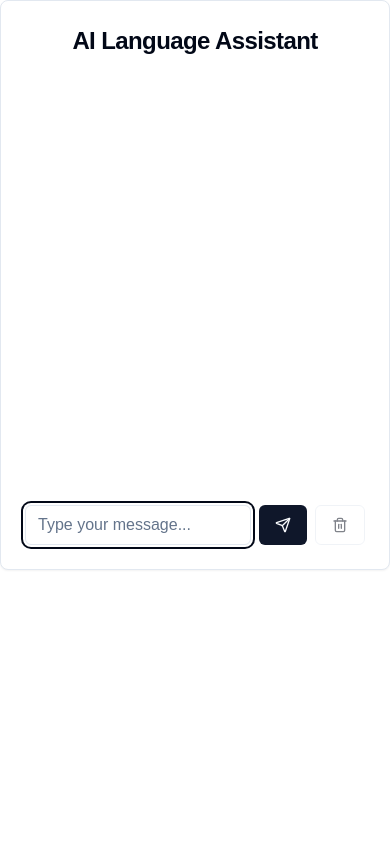
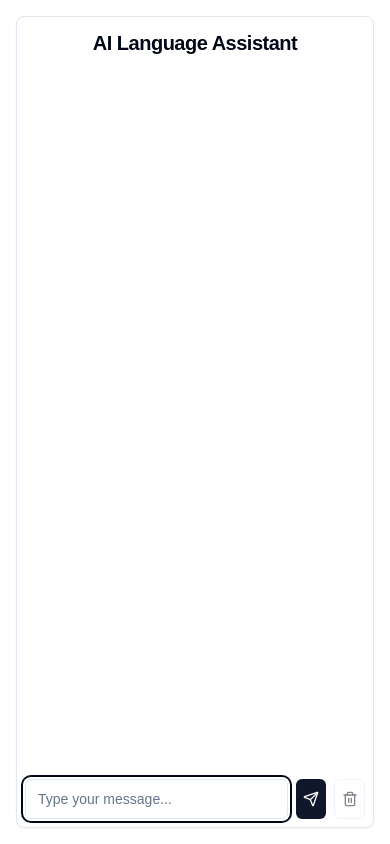
Before and after one commit to hariharan138/Grammer-checker, a Next.js app: page / in a window 390 px wide. Built offline with nearby package versions, Linux system fonts and the light colour scheme.

Commit message:
Added Responsive

```diff
--- a/src/app/page.tsx
+++ b/src/app/page.tsx
@@ -1,147 +1,9 @@
-"use client"
+import ResponsiveAiAssistant from "@/components/responsive-ai-assistant"
 
-import type React from "react"
-import { useState, useRef, useEffect } from "react"
-import axios from "axios"
-import { Send, Loader2, Trash2 } from "lucide-react"
-import { Input } from "@/components/ui/input"
-import { Button } from "@/components/ui/button"
-import { Card, CardHeader, CardTitle, CardContent, CardFooter } from "@/components/ui/card"
-import { Alert, AlertDescription } from "@/components/ui/alert"
-import { ScrollArea } from "@/components/ui/scroll-area"
-import { motion, AnimatePresence } from "framer-motion"
-
-interface Message {
-  id: number
-  text: string
-  isUser: boolean
-}
-
-const EnhancedAiAssistant = () => {
-  const [input, setInput] = useState("")
-  const [messages, setMessages] = useState<Message[]>([])
-  const [loading, setLoading] = useState(false)
-  const [error, setError] = useState("")
-  const inputRef = useRef<HTMLInputElement>(null)
-  const scrollAreaRef = useRef<HTMLDivElement>(null)
-
-  useEffect(() => {
-    inputRef.current?.focus()
-  }, [])
-
-  useEffect(() => {
-    scrollAreaRef.current?.scrollTo(0, scrollAreaRef.current.scrollHeight)
-  }, [scrollAreaRef]) // Updated dependency
-
-  const handleInputChange = (e: React.ChangeEvent<HTMLInputElement>) => {
-    setInput(e.target.value)
-    setError("")
-  }
-
-  const handleSubmit = async (e: React.FormEvent) => {
-    e.preventDefault()
-    if (!input.trim()) {
-      setError("Please enter a prompt")
-      return
-    }
-    setLoading(true)
-    setError("")
-
-    const userMessage: Message = { id: Date.now(), text: input, isUser: true }
-    setMessages((prev) => [...prev, userMessage])
-    setInput("")
-
-    try {
-      const apiKey = "AIzaSyAo0XS96F_F0DHgQoCtWKpY2dwbW-YQQJg"
-      const response = await axios.post(
-        `https://generativelanguage.googleapis.com/v1beta/models/gemini-pro:generateContent?key=${apiKey}`,
-        {
-          contents: [{ parts: [{ text: `"${input}" - give proper english sentence` }] }],
-        },
-      )
-      const aiResponse = response.data.candidates[0].content.parts[0].text
-      const aiMessage: Message = { id: Date.now(), text: aiResponse, isUser: false }
-      setMessages((prev) => [...prev, aiMessage])
-    } catch (error) {
-      console.error("Error fetching data:", error)
-      setError("An error occurred while fetching the response. Please try again.")
-    } finally {
-      setLoading(false)
-    }
-  }
-
-  const clearConversation = () => {
-    setMessages([])
-    setError("")
-  }
-
+export default function Home() {
   return (
-    <Card className="w-full max-w-2xl mx-auto">
-      <CardHeader>
-        <CardTitle className="text-2xl font-bold text-center">AI Language Assistant</CardTitle>
-      </CardHeader>
-      <CardContent>
-        <ScrollArea className="h-[400px] pr-4" ref={scrollAreaRef}>
-          <AnimatePresence>
-            {messages.map((message) => (
-              <motion.div
-                key={message.id}
-                initial={{ opacity: 0, y: 20 }}
-                animate={{ opacity: 1, y: 0 }}
-                exit={{ opacity: 0, y: -20 }}
-                transition={{ duration: 0.3 }}
-                className={`mb-4 ${message.isUser ? "text-right" : "text-left"}`}
-              >
-                <div
-                  className={`inline-block p-3 rounded-lg ${
-                    message.isUser ? "bg-primary text-primary-foreground" : "bg-muted"
-                  }`}
-                >
-                  {message.text}
-                </div>
-              </motion.div>
-            ))}
-          </AnimatePresence>
-          {loading && (
-            <motion.div initial={{ opacity: 0 }} animate={{ opacity: 1 }} className="flex justify-center items-center">
-              <Loader2 className="h-6 w-6 animate-spin" />
-            </motion.div>
-          )}
-        </ScrollArea>
-        {error && (
-          <Alert variant="destructive" className="mt-4">
-            <AlertDescription>{error}</AlertDescription>
-          </Alert>
-        )}
-      </CardContent>
-      <CardFooter>
-        <form onSubmit={handleSubmit} className="flex space-x-2 w-full">
-          <Input
-            type="text"
-            ref={inputRef}
-            value={input}
-            onChange={handleInputChange}
-            placeholder="Type your message..."
-            className="flex-grow"
-            disabled={loading}
-          />
-          <Button type="submit" disabled={loading}>
-            <Send className="h-4 w-4" />
-            <span className="sr-only">Send</span>
-          </Button>
-          <Button
-            type="button"
-            variant="outline"
-            onClick={clearConversation}
-            disabled={loading || messages.length === 0}
-          >
-            <Trash2 className="h-4 w-4" />
-            <span className="sr-only">Clear conversation</span>
-          </Button>
-        </form>
-      </CardFooter>
-    </Card>
+    <main className="p-4">
+      <ResponsiveAiAssistant />
+    </main>
   )
 }
-
-export default EnhancedAiAssistant
--- /dev/null
+++ b/src/components/responsive-ai-assistant.tsx
@@ -0,0 +1,155 @@
+"use client"
+
+import type React from "react"
+import { useState, useRef, useEffect } from "react"
+import axios from "axios"
+import { Send, Loader2, Trash2 } from "lucide-react"
+import { Input } from "@/components/ui/input"
+import { Button } from "@/components/ui/button"
+import { Card, CardHeader, CardTitle, CardContent, CardFooter } from "@/components/ui/card"
+import { Alert, AlertDescription } from "@/components/ui/alert"
+import { ScrollArea } from "@/components/ui/scroll-area"
+import { motion, AnimatePresence } from "framer-motion"
+
+interface Message {
+  id: number
+  text: string
+  isUser: boolean
+}
+
+const ResponsiveAiAssistant = () => {
+  const [input, setInput] = useState("")
+  const [messages, setMessages] = useState<Message[]>([])
+  const [loading, setLoading] = useState(false)
+  const [error, setError] = useState("")
+  const inputRef = useRef<HTMLInputElement>(null)
+  const scrollAreaRef = useRef<HTMLDivElement>(null)
+
+  useEffect(() => {
+    inputRef.current?.focus()
+  }, [])
+
+  useEffect(() => {
+    if (scrollAreaRef.current) {
+      scrollAreaRef.current.scrollTop = scrollAreaRef.current.scrollHeight
+    }
+  }, [scrollAreaRef]) //Corrected dependency
+
+  const handleInputChange = (e: React.ChangeEvent<HTMLInputElement>) => {
+    setInput(e.target.value)
+    setError("")
+  }
+
+  const handleSubmit = async (e: React.FormEvent) => {
+    e.preventDefault()
+    if (!input.trim()) {
+      setError("Please enter a prompt")
+      return
+    }
+    setLoading(true)
+    setError("")
+
+    const userMessage: Message = { id: Date.now(), text: input, isUser: true }
+    setMessages((prev) => [...prev, userMessage])
+    setInput("")
+
+    try {
+      const apiKey = "AIzaSyAo0XS96F_F0DHgQoCtWKpY2dwbW-YQQJg"
+      const response = await axios.post(
+        `https://generativelanguage.googleapis.com/v1beta/models/gemini-pro:generateContent?key=${apiKey}`,
+        {
+          contents: [{ parts: [{ text: `"${input}" - give proper english sentence` }] }],
+        },
+      )
+      const aiResponse = response.data.candidates[0].content.parts[0].text
+      const aiMessage: Message = { id: Date.now(), text: aiResponse, isUser: false }
+      setMessages((prev) => [...prev, aiMessage])
+    } catch (error) {
+      console.error("Error fetching data:", error)
+      setError("An error occurred while fetching the response. Please try again.")
+    } finally {
+      setLoading(false)
+    }
+  }
+
+  const clearConversation = () => {
+    setMessages([])
+    setError("")
+  }
+
+  return (
+    <Card className="w-full max-w-2xl mx-auto h-[calc(100vh-2rem)] flex flex-col">
+      <CardHeader className="py-3 sm:py-6">
+        <CardTitle className="text-xl sm:text-2xl font-bold text-center">AI Language Assistant</CardTitle>
+      </CardHeader>
+      <CardContent className="flex-grow overflow-hidden p-2 sm:p-6">
+        <ScrollArea className="h-full pr-4" ref={scrollAreaRef}>
+          <AnimatePresence>
+            {messages.map((message) => (
+              <motion.div
+                key={message.id}
+                initial={{ opacity: 0, y: 20 }}
+                animate={{ opacity: 1, y: 0 }}
+                exit={{ opacity: 0, y: -20 }}
+                transition={{ duration: 0.3 }}
+                className={`mb-3 sm:mb-4 ${message.isUser ? "text-right" : "text-left"}`}
+              >
+                <div
+                  className={`inline-block p-2 sm:p-3 rounded-lg text-sm sm:text-base ${
+                    message.isUser ? "bg-primary text-primary-foreground" : "bg-muted"
+                  }`}
+                >
+                  {message.text}
+                </div>
+              </motion.div>
+            ))}
+          </AnimatePresence>
+          {loading && (
+            <motion.div
+              initial={{ opacity: 0 }}
+              animate={{ opacity: 1 }}
+              className="flex justify-center items-center py-2"
+            >
+              <Loader2 className="h-5 w-5 sm:h-6 sm:w-6 animate-spin" />
+            </motion.div>
+          )}
+        </ScrollArea>
+        {error && (
+          <Alert variant="destructive" className="mt-2 sm:mt-4">
+            <AlertDescription>{error}</AlertDescription>
+          </Alert>
+        )}
+      </CardContent>
+      <CardFooter className="p-2 sm:p-6">
+        <form onSubmit={handleSubmit} className="flex space-x-2 w-full">
+          <Input
+            type="text"
+            ref={inputRef}
+            value={input}
+            onChange={handleInputChange}
+            placeholder="Type your message..."
+            className="flex-grow text-sm sm:text-base"
+            disabled={loading}
+          />
+          <Button type="submit" disabled={loading} size="icon" className="h-10 w-10">
+            <Send className="h-4 w-4 sm:h-5 sm:w-5" />
+            <span className="sr-only">Send</span>
+          </Button>
+          <Button
+            type="button"
+            variant="outline"
+            onClick={clearConversation}
+            disabled={loading || messages.length === 0}
+            size="icon"
+            className="h-10 w-10"
+          >
+            <Trash2 className="h-4 w-4 sm:h-5 sm:w-5" />
+            <span className="sr-only">Clear conversation</span>
+          </Button>
+        </form>
+      </CardFooter>
+    </Card>
+  )
+}
+
+export default ResponsiveAiAssistant
```
